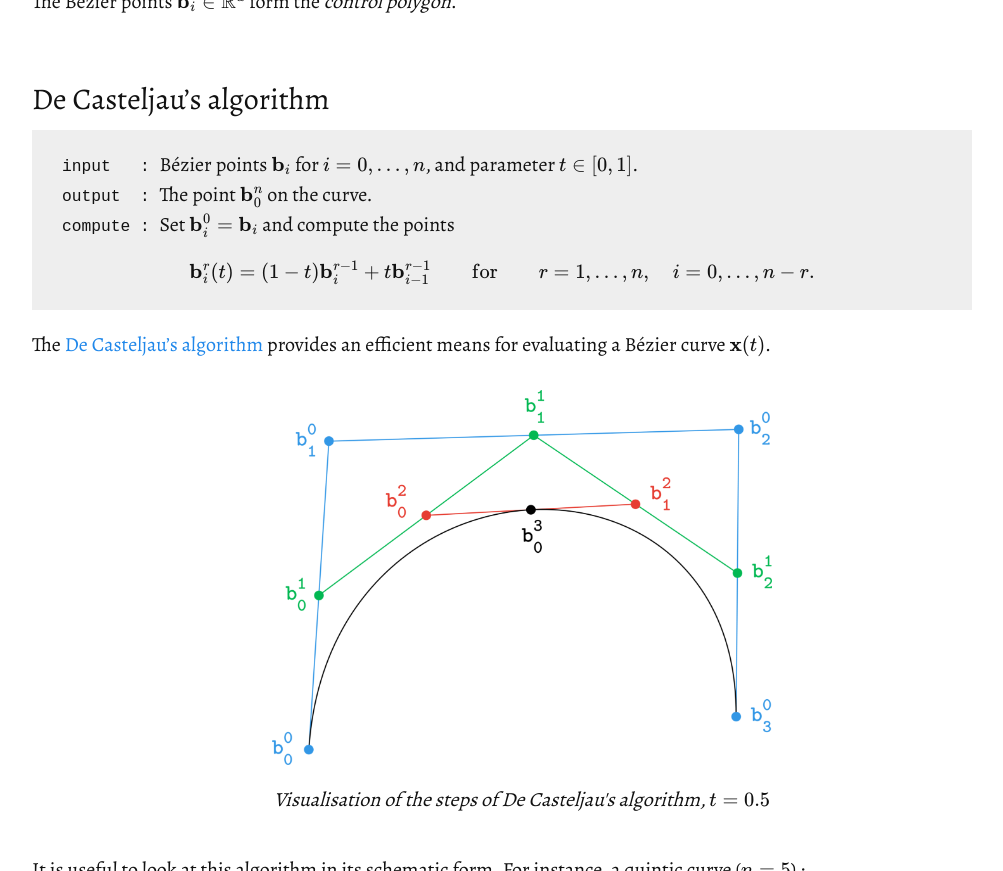
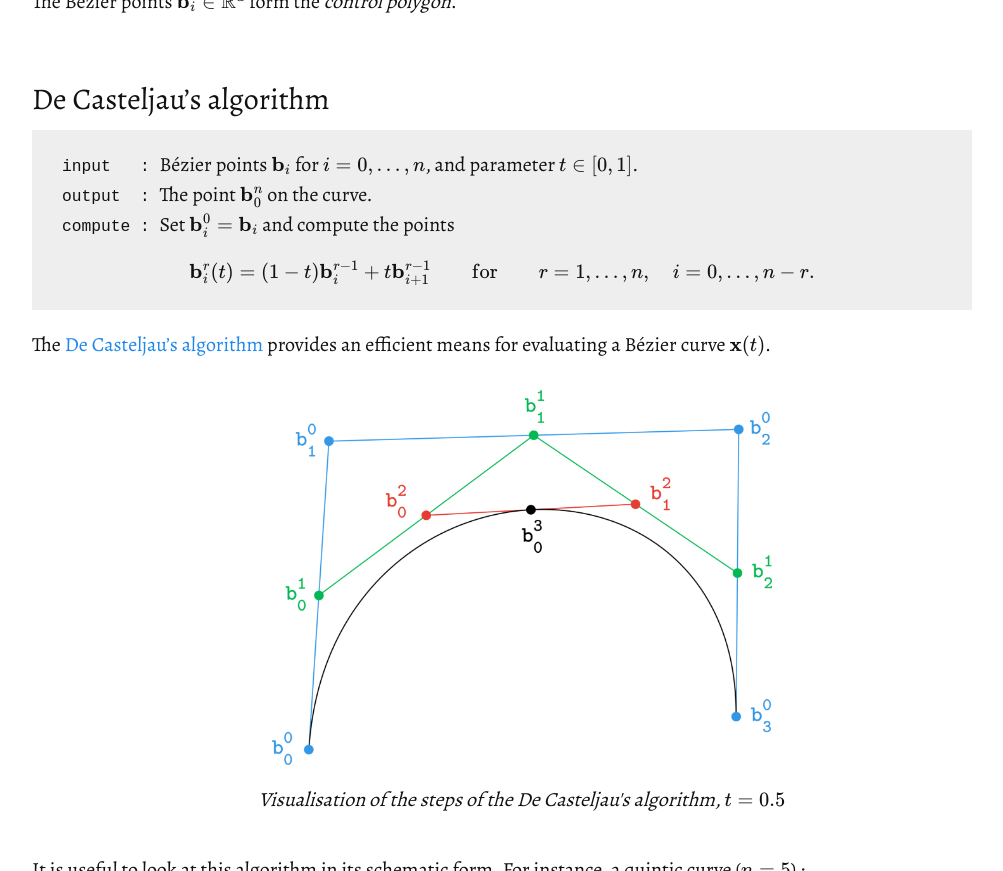
Before and after one commit to bbrrck/bbrrck.github.io, a Jekyll site: the page built from teaching/geo-num-2016/tp1.md, in a window 1280 px wide and 900 px high, scrolled down 683 px, cut to the strip 0-871 px from the top of the window. Shown: the whole strip, without its empty margins (138-1141 px from the left). Built offline with Jekyll 4.4.1, drawn with Linux system fonts in a browser that asks for light colours; formulas are drawn with MathJax 3.

Commit message:
geonum tp1 fixes

```diff
--- a/teaching/geo-num-2016/tp1.md
+++ b/teaching/geo-num-2016/tp1.md
@@ -30,7 +30,7 @@ The Bézier points $\mathbf b_i \in \mathbb R^d$ form the <em>control polygon</e
     </li>
     <li>
         <span class="algo-part">compute&nbsp;: </span> Set $\mathbf b_i^0 = \mathbf b_i$ and compute the points
-    $$ \mathbf b_i^r (t) = (1-t) \mathbf b_i^{r-1} + t \mathbf b_{i-1}^{r-1} \qquad
+    $$ \mathbf b_i^r (t) = (1-t) \mathbf b_i^{r-1} + t \mathbf b_{i+1}^{r-1} \qquad
        \text{for} \qquad r=1,\dots,n, \quad i=0,\dots,n-r. $$
     </li>
 </ul>
@@ -38,7 +38,7 @@ The Bézier points $\mathbf b_i \in \mathbb R^d$ form the <em>control polygon</e
 The <a href="https://en.wikipedia.org/wiki/De_Casteljau%27s_algorithm">De Casteljau’s algorithm</a> provides an efficient means for evaluating a Bézier curve $\mathbf{x}(t)$.
 <figure>
     <img src="casteljau-curve.png" />
-    <div class="title">Visualisation of the steps of De Casteljau's algorithm, $t=0.5$</div>
+    <div class="title">Visualisation of the steps of the De Casteljau's algorithm, $t=0.5$</div>
 </figure>
 
 It is useful to look at this algorithm in its schematic form. For instance, a quintic curve ($n=5$) :
```
